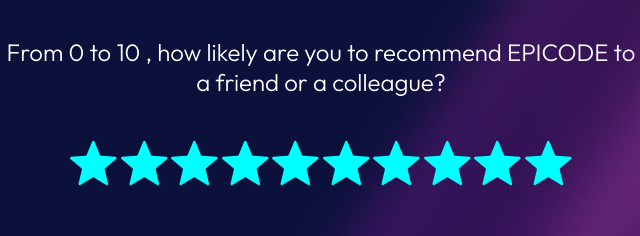
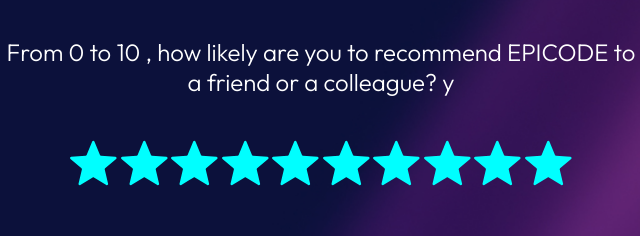
Before and after one commit to Matteo-Nardin/BuildWeek_1, a plain HTML site: page mila.html in a window 1280 px wide. Shown: the part 198-434 px from the top of the page, 319-959 px from the left. Drawn offline with Linux system fonts and the light colour scheme.

Commit message:
feedback milaa

```diff
--- a/mila.html
+++ b/mila.html
@@ -23,7 +23,7 @@
         </header>
         <main>
             <h1>Tell us how it's going</h1>
-            <p>From 0 to 10 , how likely are you to recommend EPICODE to a friend or a colleague?</p>
+            <p>From 0 to 10 , how likely are you to recommend EPICODE to a friend or a colleague? y</p>
             <div id="starsdiv">
             <img class="star" onmouseover="evidenziastelle" src="/assets/img/star.svg" alt="stars">
             <img class="star" onmouseover="evidenziastelle" src="/assets/img/star.svg" alt="stars">
```
